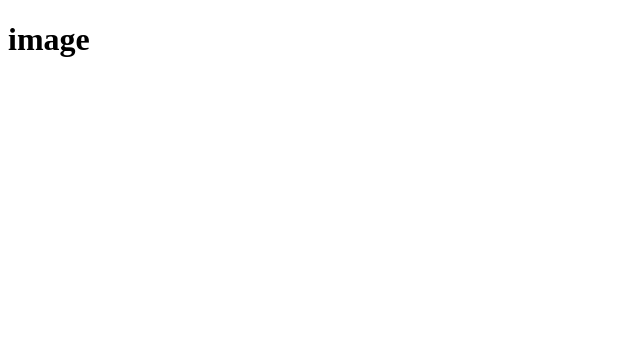
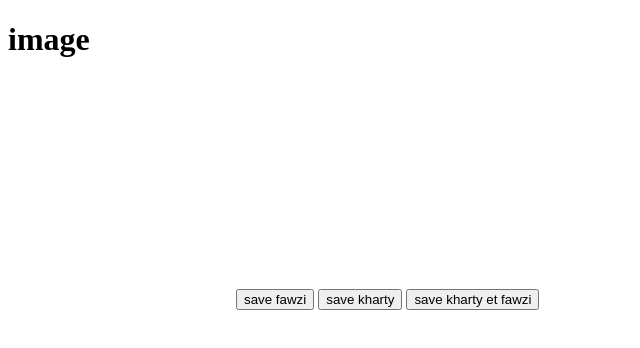
Before and after one commit to Lippincost/pinex, a website: page index.html in a window 1280 px wide. Shown: the whole page, without its empty margins (0-640 px from the left). Drawn offline with Linux system fonts and the light colour scheme.

Commit message:
Added target, sorted

```diff
--- a/index.html
+++ b/index.html
@@ -16,3 +16,12 @@ muted
 id="webcam"
 width="224"
 height="224"
+></video>
+
+<button id="fawzi">save fawzi</button>
+<button id="kharty">save kharty</button>
+<button id="kharty et fawzi">save kharty et fawzi</button>
+
+    <script src="src/index.ts"></script>
+</body>
+</html>
--- /dev/null
+++ b/package.json
@@ -0,0 +1 @@
+{
```
